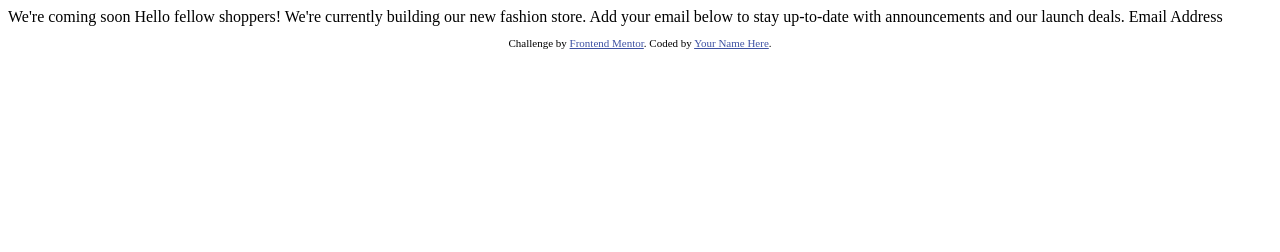
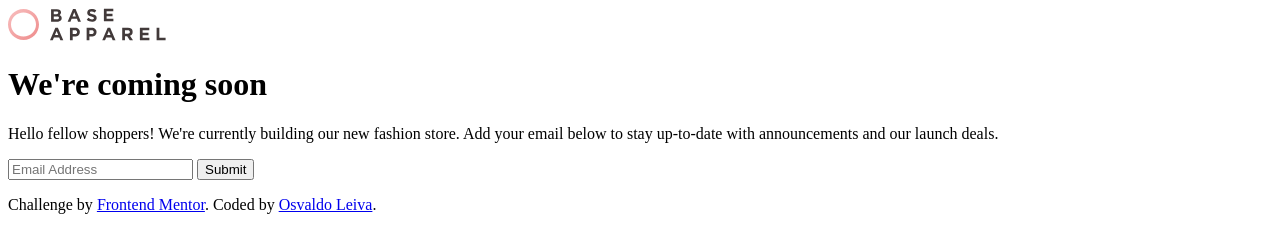
Before and after one commit to VegaYed/challenge-2, a plain HTML site: page index.html in a window 1280 px wide. Drawn offline with Linux system fonts and the light colour scheme.

Commit message:
a lot of things

```diff
--- a/index.html
+++ b/index.html
@@ -1,33 +1,41 @@
 <!DOCTYPE html>
 <html lang="en">
+
 <head>
   <meta charset="UTF-8">
-  <meta name="viewport" content="width=device-width, initial-scale=1.0"> <!-- displays site properly based on user's device -->
+  <meta name="viewport" content="width=device-width, initial-scale=1.0">
+  <!-- displays site properly based on user's device -->
 
   <link rel="icon" type="image/png" sizes="32x32" href="./images/favicon-32x32.png">
 
   <title>Frontend Mentor | Base Apparel coming soon page</title>
+  <link rel="stylesheet" href="styles.css">
+</head>
 
-  <!-- Feel free to remove these styles or customise in your own stylesheet 👍 -->
-  <style>
-    .attribution { font-size: 11px; text-align: center; }
-    .attribution a { color: hsl(228, 45%, 44%); }
-  </style>
-</head>
 <body>
 
-  We're coming soon
+  <div id="logo">
+    <img src="images/logo.svg" alt="logo">
+  </div>
 
-  Hello fellow shoppers! We're currently building our new fashion store.
-  Add your email below to stay up-to-date with announcements and our launch deals.
+  <div id="content">
 
-  Email Address
+    <h1 class="title">We're <span>coming soon</span></h1>
 
+    <p class="subtext">Hello fellow shoppers! We're currently building our new fashion store.
+    Add your email below to stay up-to-date with announcements and our launch deals.</p>
+
+    <form id="email-form">
+      <input type="text" placeholder="Email Address">
+      <input type="submit">
+    </form>
+  </div>
   <footer>
     <p class="attribution">
       Challenge by <a href="https://www.frontendmentor.io?ref=challenge" target="_blank">Frontend Mentor</a>.
-      Coded by <a href="#">Your Name Here</a>.
+      Coded by <a href="#">Osvaldo Leiva</a>.
     </p>
   </footer>
 </body>
+
 </html>
```
Also changed, not shown: styles.css (added).
